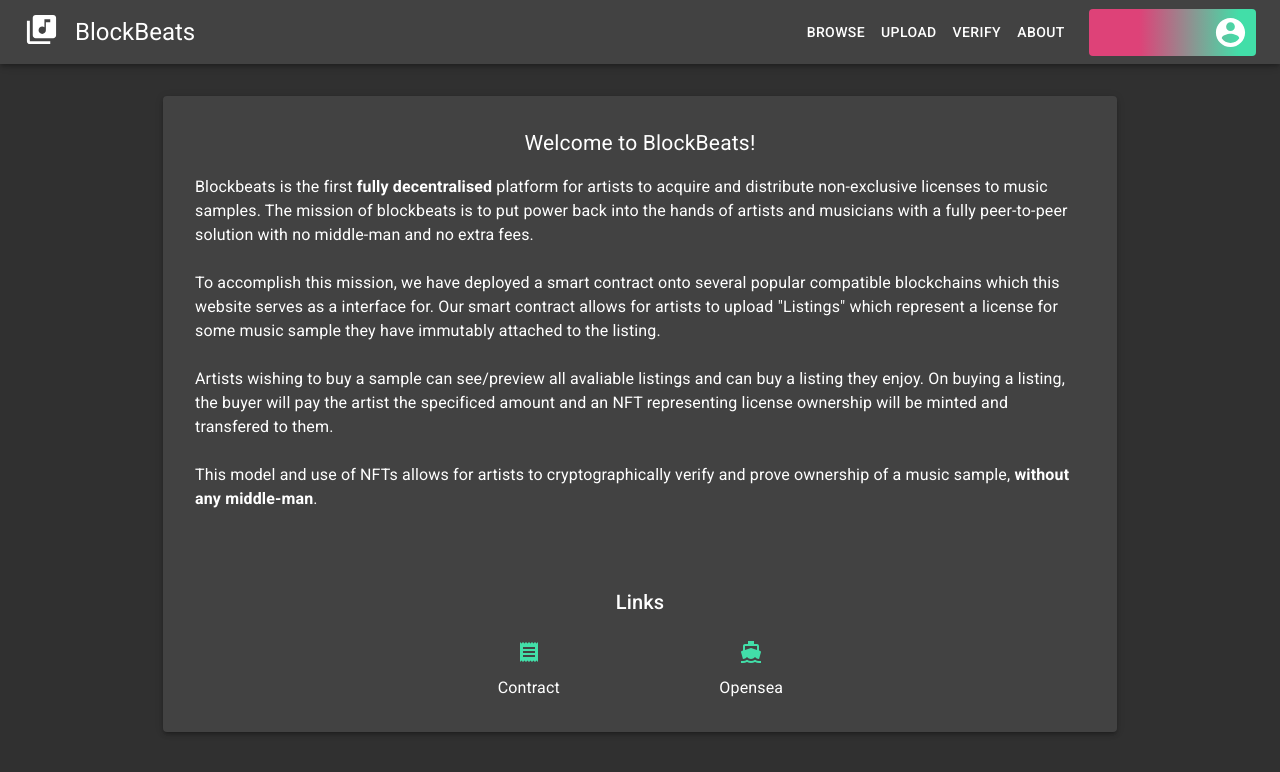
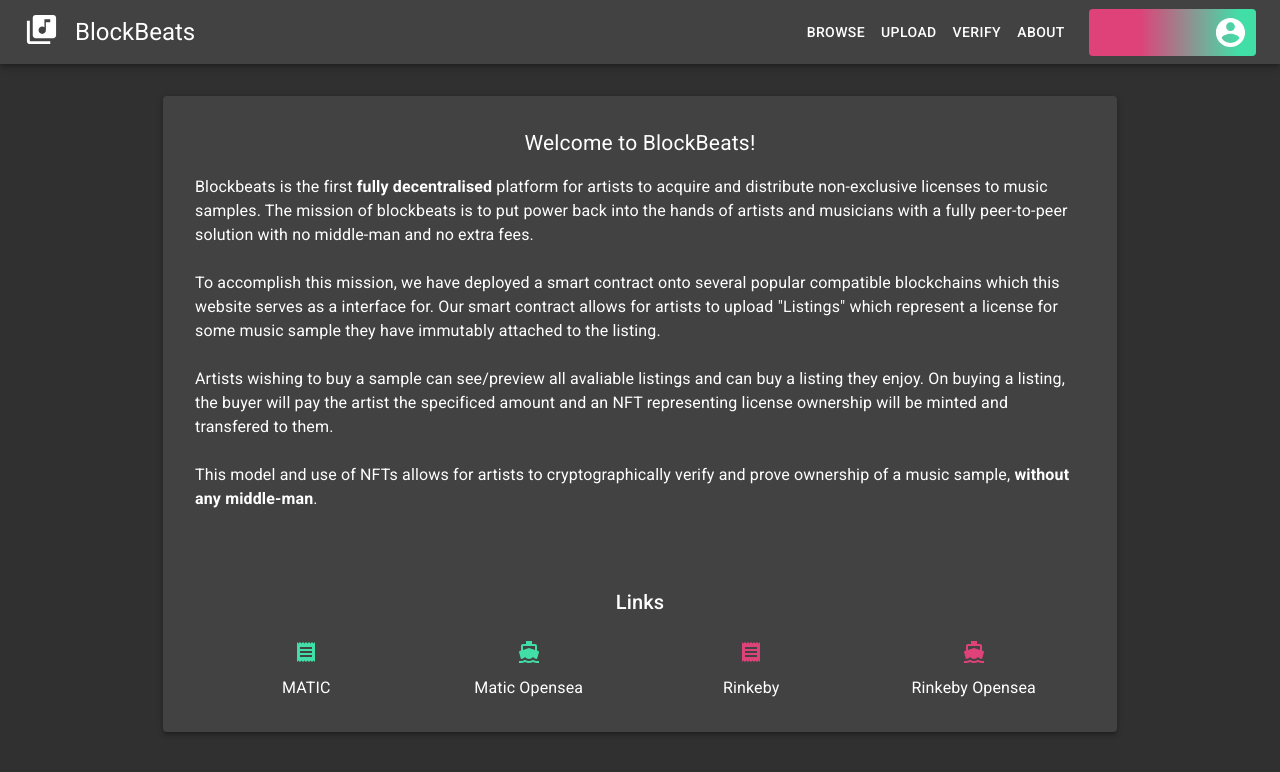
Before and after one commit to teamblockbeats/blockbeats, a React (Create React App) app in the folder client/: page /about in a window 1280 px wide. Shown: the top 772 px of the page. Built offline with nearby package versions, Linux system fonts and the light colour scheme.

Commit message:
matic launch and some error handling

```diff
--- a/client/src/App.js
+++ b/client/src/App.js
@@ -24,19 +24,28 @@ const App = () => {
   const [web3, setWeb3] = useState(null);
   const [invalidNetwork, setInvalidNetWork] = useState(false);
   const [contract, setContract] = useState(null);
+  const [currency, setCurrency] = useState("ETH");
 
   const classes = useStyles();
 
   useEffect(() => {
-    getWeb3().then((web) => {
+    getWeb3()
+      .then((web) => {
         setWeb3(web);
 
-      web.eth.getAccounts().then((accounts) => {
+        web.eth
+          .getAccounts()
+          .then((accounts) => {
             setAccounts(accounts);
+          })
+          .catch((err) => {
+            setInvalidNetWork(true);
           });
 
-      web.eth.net.getId().then((id) => {
-        if (id !== 5777 && id !== 4) {
+        web.eth.net
+          .getId()
+          .then((id) => {
+            if (id !== 5777 && id !== 4 && id !== 137) {
               setInvalidNetWork(true);
             } else {
               const deployedNetwork = BlockBeats.networks[id];
@@ -46,22 +55,37 @@ const App = () => {
               );
               setContract(instance);
             }
+            if (id == 137) {
+              setCurrency("MATIC");
+            }
+          })
+          .catch((err) => {
+            setInvalidNetWork(true);
           });
+      })
+      .catch((err) => {
+        setInvalidNetWork(true);
       });
   }, []);
 
   if (invalidNetwork) {
-
     return (
       <div>
         <Header web3={web3} accounts={accounts} />
+        <Switch>
+          <Route path="/about">
+            <About />
+          </Route>
+          <Route path="/">
             <Box display="flex">
-      <Typography style={{margin: "auto"}} variant="h5">
-        Please switch to Rinkeby Testnet
+              <Typography style={{ margin: "auto" }} variant="h5">
+                Please switch to MATIC or Rinkeby Network
               </Typography>
             </Box>
+          </Route>
+        </Switch>
       </div>
-    )
+    );
   }
 
   return (
@@ -72,12 +96,16 @@ const App = () => {
           <Upload />
         </Route>
         <Route path="/profile">
-          <Profile contract={contract} accounts={accounts} />
+          <Profile
+            contract={contract}
+            accounts={accounts}
+            currency={currency}
+          />
         </Route>
         <Route path="/verify">
           <Verify />
         </Route>
-        <Route path = "/about">
+        <Route path="/about">
           <About />
         </Route>
         <Route exact path="/">
--- a/client/src/components/About.js
+++ b/client/src/components/About.js
@@ -56,34 +56,29 @@ const About = () => {
           </Typography>
 
           <Typography
-          variant="h6"
-          style={{ marginTop: 75, marginBottom: 10, textAlign:"center" }}>
-              Links
+            variant="h6"
+            style={{ marginTop: 75, marginBottom: 10, textAlign: "center" }}
+          >
+            Links
           </Typography>
-          <Grid
-            justify="center"
-            container
-            direction="row"
-          >
+          <Grid justify="center" container direction="row">
             <Grid
               container
               xs={3}
               justify="center"
               direction="column"
               alignItems="center"
-              onClick={() => {
-                console.log("AAA");
-              }}
             >
               <IconButton
                 onClick={() => {
-                  window.location.href = "https://rinkeby.etherscan.io/address/0x799dfa2c0f28f566a70be10ad3b4227348743190";
+                  window.location.href =
+                    "https://explorer-mainnet.maticvigil.com/address/0x97c73dB41BFbF2B8c3d1Ea2f3C1193ae429a9226/transactions";
                 }}
                 color="primary"
               >
                 <ReceiptIcon />
               </IconButton>
-              <Typography>Contract</Typography>
+              <Typography style={{ textAlign: "center" }}>MATIC</Typography>
             </Grid>
             <Grid
               container
@@ -94,14 +89,55 @@ const About = () => {
             >
               <IconButton
                 onClick={() => {
-                  window.location.href = "https://testnets.opensea.io/collection/blockbeats";
+                  window.location.href =
+                    "https://matic.opensea.io";
                 }}
                 color="primary"
               >
                 <DirectionsBoatIcon />
               </IconButton>
+              <Typography style={{ textAlign: "center" }}>
+                Matic Opensea
+              </Typography>
+            </Grid>
+            <Grid
+              container
+              xs={3}
+              justify="center"
+              direction="column"
+              alignItems="center"
+            >
+              <IconButton
+                onClick={() => {
+                  window.location.href =
+                    "https://rinkeby.etherscan.io/address/0x799dfa2c0f28f566a70be10ad3b4227348743190";
+                }}
+                color="secondary"
+              >
+                <ReceiptIcon />
+              </IconButton>
+              <Typography style={{ textAlign: "center" }}>Rinkeby</Typography>
+            </Grid>
+            <Grid
+              container
+              xs={3}
+              justify="center"
+              direction="column"
+              alignItems="center"
+            >
+              <IconButton
+                onClick={() => {
+                  window.location.href =
+                    "https://testnets.opensea.io/collection/blockbeats";
+                }}
+                color="secondary"
+              >
+                <DirectionsBoatIcon />
+              </IconButton>
 
-              <Typography>Opensea</Typography>
+              <Typography style={{ textAlign: "center" }}>
+                Rinkeby Opensea
+              </Typography>
             </Grid>
           </Grid>
         </Paper>
--- a/client/src/components/ContractPlayground.js
+++ b/client/src/components/ContractPlayground.js
@@ -83,7 +83,7 @@ const ContractPlayground = () => {
 
     // Check correct network
     const networkId = await web3.eth.net.getId();
-    if (networkId !== 5777 && networkId !== 4) {
+    if (networkId !== 5777 && networkId !== 4  && networkId !== 137) {
       setInvalidNetWork(true);
       setLoading(false);
     } else {
--- a/client/src/components/Listings.js
+++ b/client/src/components/Listings.js
@@ -62,11 +62,16 @@ const Listings = () => {
   const [contract, setContract] = useState(null);
   const [currListing, setCurrListing] = useState({});
 
+  const [currency, setCurrency] = useState("ETH")
+
   const rootIPFSGateway = "https://ipfs.io/ipfs/";
 
   useEffect(() => {
-    loadWeb3();
-    loadBlockChainData();
+    if (!window.web3) {
+    } else {
+      loadWeb3();
+      loadBlockChainData();
+    }
   }, []);
 
   useEffect(() => {
@@ -128,7 +133,7 @@ const Listings = () => {
 
     // Check correct network
     const networkId = await web3.eth.net.getId();
-    if (networkId !== 5777 && networkId !== 4) {
+    if (networkId !== 5777 && networkId !== 4  && networkId !== 137) {
     } else {
       const deployedNetwork = BlockBeats.networks[networkId];
       const instance = new web3.eth.Contract(
@@ -136,6 +141,9 @@ const Listings = () => {
         deployedNetwork.address
       );
       setContract(instance);
+    }
+    if (networkId == 137) {
+      setCurrency("MATIC")
     }
   };
 
@@ -194,7 +202,7 @@ const Listings = () => {
                 size="small"></Chip>
             ))}
           <Typography color="primary">
-            {currListing.price / 1000000000000000000} ETH
+            {currListing.price / 1000000000000000000} {currency}
           </Typography>
           <Button color="primary" onClick={handleBuyListing}>
             BUY LICENSE
@@ -230,7 +238,7 @@ const Listings = () => {
               </CardActionArea>
               <CardActions>
                 <Typography className={classes.listingPrice} color="primary">
-                  {lst.price / 1000000000000000000} ETH
+                  {lst.price / 1000000000000000000} {currency}
                 </Typography>
               </CardActions>
             </Card>
--- a/client/src/components/Profile.js
+++ b/client/src/components/Profile.js
@@ -36,7 +36,7 @@ const useStyles = makeStyles((theme) => ({
   },
 }));
 
-const Profile = ({ accounts, contract }) => {
+const Profile = ({ accounts, contract, currency }) => {
   const classes = useStyles();
 
   const [account, setAccount] = useState(null);
@@ -148,7 +148,7 @@ const Profile = ({ accounts, contract }) => {
           <Grid item xs={2}>
             <Typography color="textPrimary">
               {" "}
-              {price / 1000000000000000000} ETH
+              {price / 1000000000000000000} {currency}
             </Typography>
           </Grid>
         </Grid>
@@ -267,7 +267,7 @@ const Profile = ({ accounts, contract }) => {
               ></Chip>
             ))}
           <Typography color="primary">
-            {currListing.price / 1000000000000000000} ETH
+            {currListing.price / 1000000000000000000} {currency}
           </Typography>
         </DialogActions>
       </Dialog>
--- a/client/src/components/Upload.js
+++ b/client/src/components/Upload.js
@@ -130,7 +130,7 @@ const Upload = () => {
 
     // Check correct network
     const networkId = await web3.eth.net.getId();
-    if (networkId !== 5777 && networkId !== 4) {
+    if (networkId !== 5777 && networkId !== 4  && networkId !== 137) {
     } else {
       const deployedNetwork = BlockBeats.networks[networkId];
       const instance = new web3.eth.Contract(
--- a/client/src/components/Verify.js
+++ b/client/src/components/Verify.js
@@ -65,7 +65,7 @@ const Verify = () => {
 
     // Check correct network
     const networkId = await web3.eth.net.getId();
-    if (networkId !== 5777 && networkId !== 4) {
+    if (networkId !== 5777 && networkId !== 4  && networkId !== 137) {
     } else {
       const deployedNetwork = BlockBeats.networks[networkId];
       const instance = new web3.eth.Contract(
```
Also changed, not shown: 1 other file (tests, documents, lock files or other folders). Lines whose indentation alone changed are shown as unchanged.
